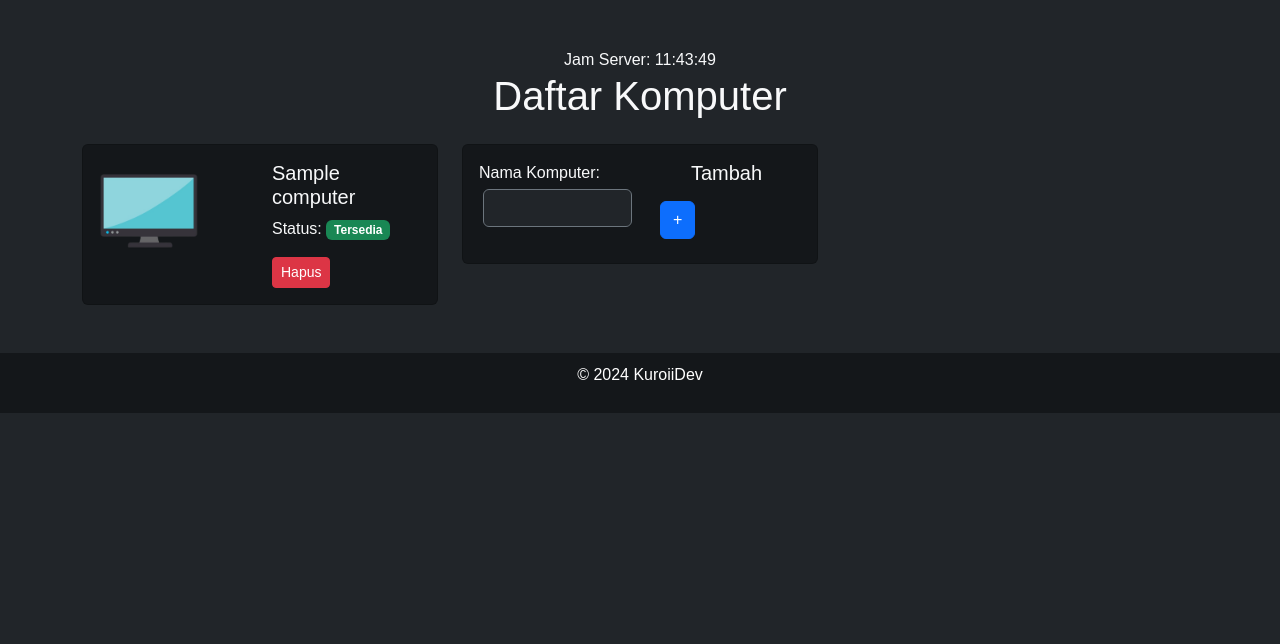
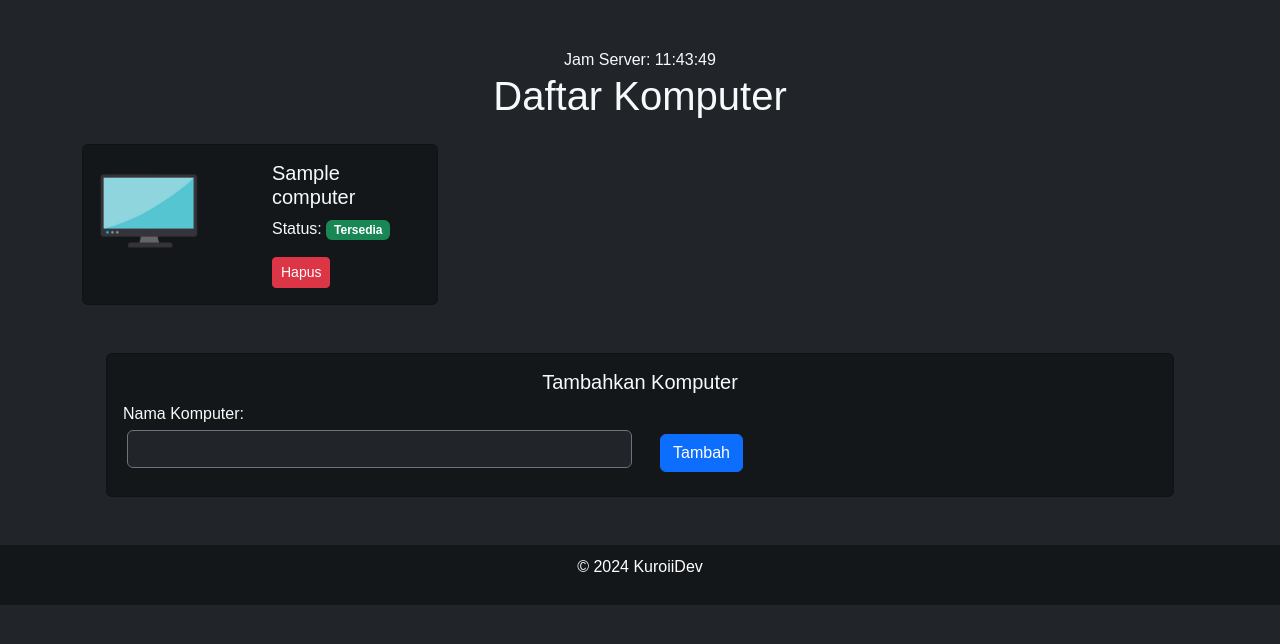
Before and after one commit to KuroiiDev/TA_PRODGAS_MAITSAM-KADZIM_21120124140161_Warnet.Ku, a PHP site: page /views/computer_admin.php in a window 1280 px wide. Shown: the part 66-710 px from the top of the page. Run offline with PHP 8.4, Linux system fonts and the light colour scheme; the visitor is signed in with stand-in values (Sample User, id 1); tables that the repository leaves empty or names only in its code hold one stand-in row (values such as "Sample post").

Commit message:
membuat data admin auto update realtime

```diff
--- a/controllers/ComputerController.php
+++ b/controllers/ComputerController.php
@@ -108,7 +108,11 @@ class ComputerController
                 $result = mysqli_query($conn, $query);
                 if ($result->num_rows > 0) {
                     $row = $result->fetch_assoc();
-                    if ($row['user'] != $uid) {
+                    if ($row['user'] == 0){
+                        $error = "Komputer telah Dihentikan Admin!";
+                        header("Location: /warnet.ku/views/computer.php?error=$error");
+                        exit();
+                    }else if ($row['user'] != $uid) {
                         $error = "Hanya bisa mengedit komputer anda!";
                         header("Location: /warnet.ku/views/computer.php?error=$error");
                         exit();
--- /dev/null
+++ b/layouts/getComputersAdmin.php
@@ -0,0 +1,19 @@
+<?php
+include '../controllers/ComputerController.php';
+include '../controllers/AccountController.php';
+
+$com = new ComputerController();
+$account = new AccountController();
+
+$computers = $com->getComputers();
+
+foreach ($computers as &$computer) {
+    if ($computer['status'] !== 'available') {
+        $computer['user_name'] = $account->getName($computer['user']);
+    } else {
+        $computer['user_name'] = null;
+    }
+}
+
+header('Content-Type: application/json');
+echo json_encode($computers);
--- a/views/computer_admin.php
+++ b/views/computer_admin.php
@@ -116,80 +116,84 @@ if (isset($_POST['submit-stop'])) {
                 });
             }, 5000);
         </script>
-        <div class="row row-cols-lg-3 g-4">
-            <?php if (!isset($computers)): ?>
-                <h3 class="m-1">Mohon masukan Komputer!</h3>
-            <?php else:
-                foreach ($computers as $computer):
-                    $statusColor = $computer['status'] === 'available' ? 'success' : 'danger';
-                    $statusText = $computer['status'] === 'available' ? 'Tersedia' : 'Digunakan';
-                    ?>
-                    <div class="col">
-                        <div class="card text-light computer">
-                            <div class="card-body">
-                                <div class="row">
-                                    <div class="col">
-                                        <?php switch ($computer['status']):
-                                            case 'available': ?>
-                                                <img class="logo" src="../assets/computer_image.png" alt="Available">
-                                                <?php break;
-                                            default: ?>
-                                                <img class="logo" src="../assets/computer_image_error.png" alt="Unavailable">
-                                                <?php break;
-                                        endswitch; ?>
+        <div class="row row-cols-lg-3 g-4 computer-card">
+            // ini kodenya diisi pake js
         </div>
-                                    <div class="col">
-                                        <h5 class="card-title"><?= $computer['name']; ?></h5>
-                                        <p class="card-text">Status: <span
-                                                class="badge bg-<?= $statusColor; ?>"><?= $statusText; ?></span></p>
-                                        <?php if ($computer['status'] == 'available'): ?>
-                                            <form method="POST">
-                                                <input type="hidden" name="computer_id" value="<?= $computer['id']; ?>">
-                                                <button type="submit" class="btn btn-danger btn-sm" name="submit-del">Hapus</button>
-                                            </form>
-                                        <?php else: ?>
-                                            <p class="card-text"><?php echo $account->getUsername($computer['user']); ?></p>
-                                            <form method="POST" id="stop-form-<?= $computer['id']; ?>">
-                                                <input type="hidden" name="computer_id" value="<?= $computer['id']; ?>">
-                                                <button type="submit" class="btn btn-primary btn-sm"
-                                                    name="submit-stop">Hentikan!</button>
-                                            </form>
-                                        <?php endif; ?>
-                                    </div>
-                                </div>
-                            </div>
-                        </div>
-                    </div>
-                    <?php
-                endforeach;
-            endif;
-            ?>
-            <div class="col">
+        <div class="mt-5 mx-4">
             <div class="card text-light computer">
                 <div class="card-body">
                     <form method="POST">
+                        <h5 class="card-title text-center">Tambahkan Komputer</h5>
+                        <label for="name">Nama Komputer:</label>
                         <div class="row justify-content-center">
                             <div class="col">
                                 <div class="form-group">
                                     <div class="form-group">
-                                            <label for="name">Nama Komputer:</label>
-                                            <input type="text"
-                                            class="form-control bg-dark text-light border-secondary m-1"
+                                        <input type="text" class="form-control bg-dark text-light border-secondary m-1"
                                             name="computer_name">
                                     </div>
                                 </div>
                             </div>
                             <div class="col">
-                                    <h5 class="card-title text-center">Tambah</h5>
-                                    <button type="submit" class="btn btn-primary m-2" name="submit-add">+</button>
+                                <button type="submit" class="btn btn-primary m-2" name="submit-add">Tambah</button>
                             </div>
                         </div>
                     </form>
                 </div>
             </div>
         </div>
+
+    </div>
+
+    <script>
+        function loadComputers() {
+            fetch('/warnet.ku/layouts/getComputersAdmin.php')
+                .then(response => response.json())
+                .then(data => {
+                    const computerContainer = document.querySelector('.computer-card');
+                    computerContainer.innerHTML = '';
+
+                    if (data.length == 0) {
+                        computerContainer.innerHTML = '<h3 class="m-1">Mohon masukan Komputer!</h3>';
+                    } else {
+                        data.forEach(computer => {
+                            const statusColor = computer.status == 'available' ? 'success' : 'danger';
+                            const statusText = computer.status == 'available' ? 'Tersedia' : 'Digunakan';
+                            const user = computer.status == 'available' ? '' : `<p class="card-text">${computer.user_name}</p>`;
+
+                            computerContainer.innerHTML += `
+                            <div class="col">
+                                <div class="card text-light computer">
+                                    <div class="card-body">
+                                        <div class="row">
+                                            <div class="col">
+                                                <img class="logo" src="../assets/${computer.status === 'available' ? 'computer_image.png' : 'computer_image_error.png'}" alt="${statusText}">
+                                            </div>
+                                            <div class="col">
+                                                <h5 class="card-title">${computer.name}</h5>
+                                                <p class="card-text">Status: <span class="badge bg-${statusColor}">${statusText}</span></p>
+                                                ${user}
+                                                <form method="POST">
+                                                    <input type="hidden" name="computer_id" value="${computer.id}">
+                                                    ${computer.status === 'available' ? `
+                                                        <button type="submit" class="btn btn-danger btn-sm" name="submit-del">Hapus</button>` : `
+                                                        <button type="submit" class="btn btn-primary btn-sm" name="submit-stop">Hentikan!</button>`}
+                                                </form>
                                             </div>
                                         </div>
+                                    </div>
+                                </div>
+                            </div>
+                        `;
+                        });
+                    }
+                })
+                .catch(error => console.error('Error:', error));
+        }
+
+        setInterval(loadComputers, 1000);
+        loadComputers();
+    </script>
 
     <footer class="text-center mt-5">
         <p>&copy; 2024 KuroiiDev</p>
```
Lines whose indentation alone changed are shown as unchanged.
